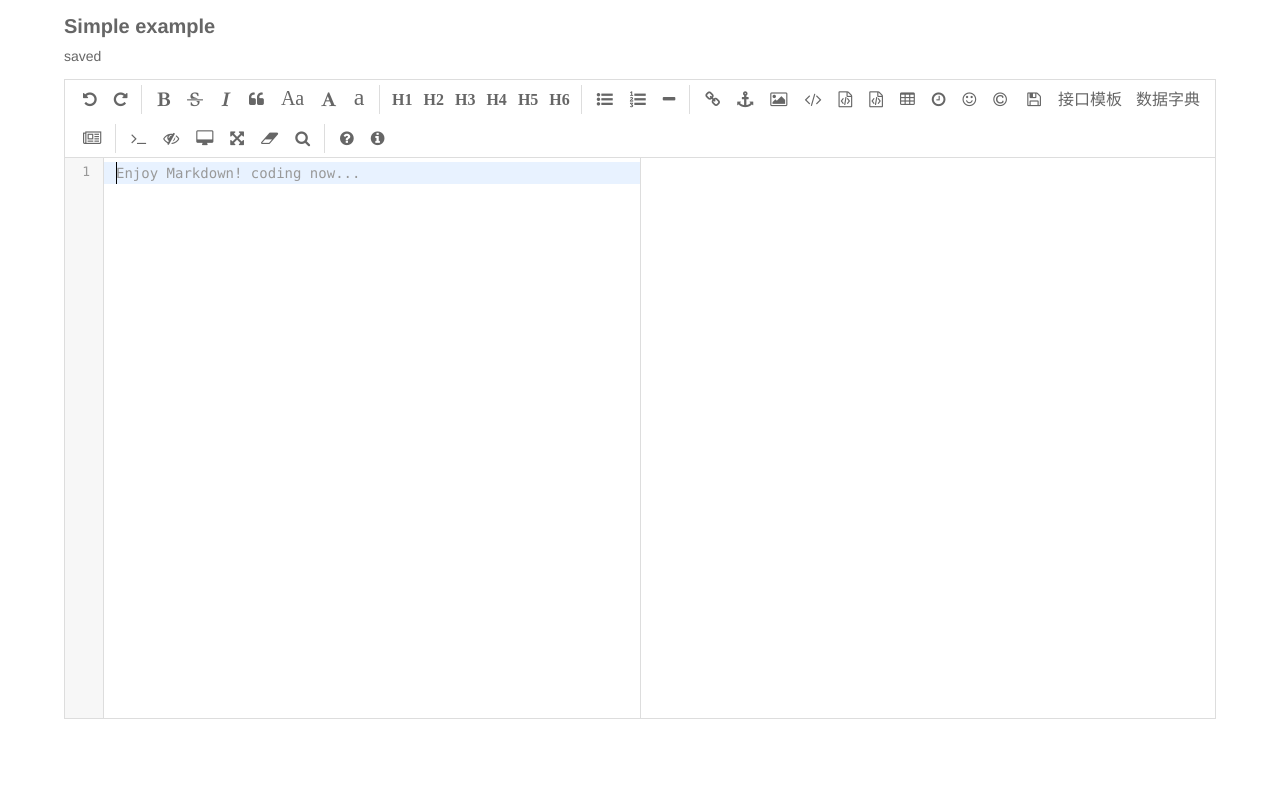
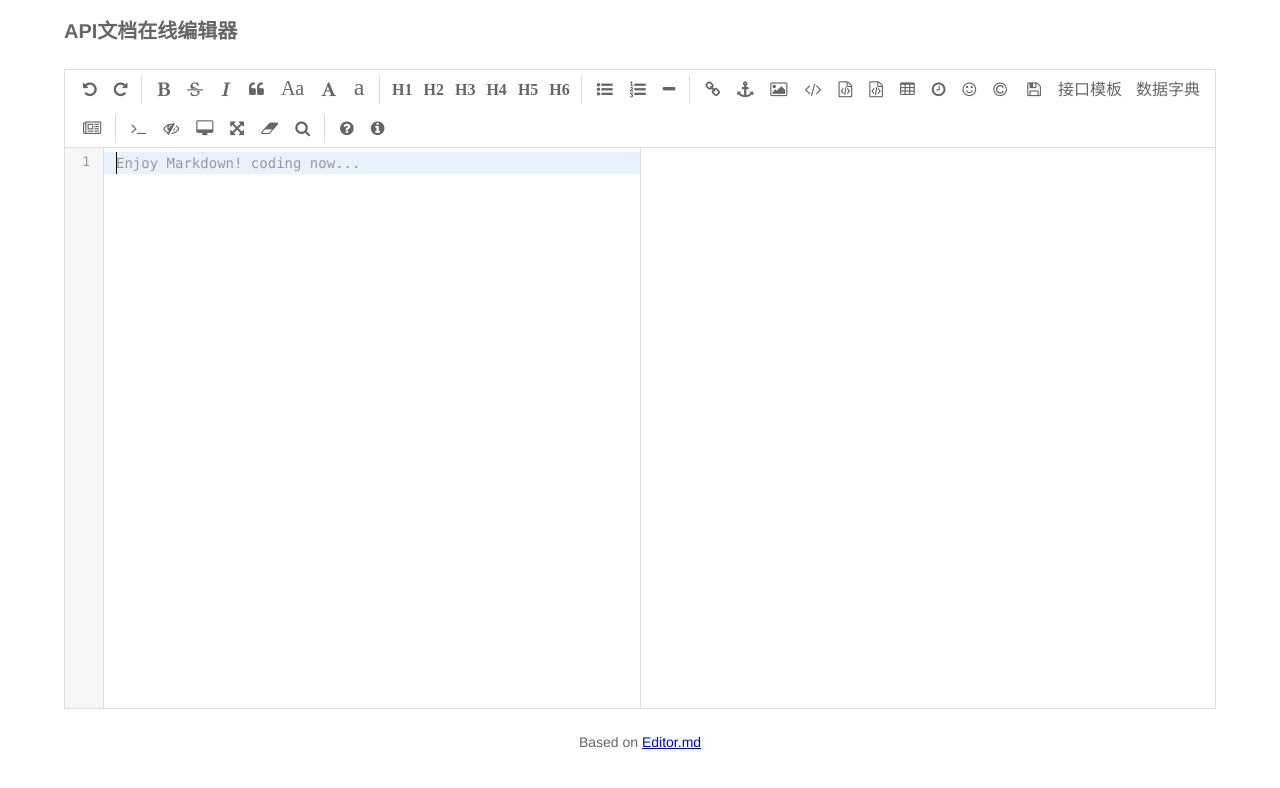
Before and after one commit to ionepub/md, a website: page index.html in a window 1280 px wide. Drawn offline with Linux system fonts and the light colour scheme.

Commit message:
add ref info

```diff
--- a/examples/css/style.css
+++ b/examples/css/style.css
@@ -92,3 +92,9 @@ body {
 .btns button:hover, .btn:hover {
     background: #f6f6f6;
 }
+
+#layout > footer {
+    width: 100%;
+    text-align: center;
+    padding-top: 10px;
+}
--- a/index.html
+++ b/index.html
@@ -2,7 +2,7 @@
 <html lang="zh">
     <head>
         <meta charset="utf-8" />
-        <title>Simple example - Editor.md examples</title>
+        <title>API文档在线编辑器 - Editor.md</title>
         <link rel="stylesheet" href="examples/css/style.css" />
         <link rel="stylesheet" href="./css/editormd.css" />
         <link rel="shortcut icon" href="https://pandao.github.io/editor.md/favicon.ico" type="image/x-icon" />
@@ -10,12 +10,14 @@
     <body>
         <div id="layout">
             <header>
-                <h1>Simple example</h1>
-                <p>saved</p>
+                <h1>API文档在线编辑器</h1>
             </header>
             <div id="container">
                 <textarea style="display:none;"></textarea>
             </div>
+            <footer>
+                Based on <a href="https://pandao.github.io/editor.md/" target="_blank">Editor.md</a>
+            </footer>
         </div>
         <script src="examples/js/jquery.min.js"></script>
         <script src="./editormd.min.js"></script>
```
